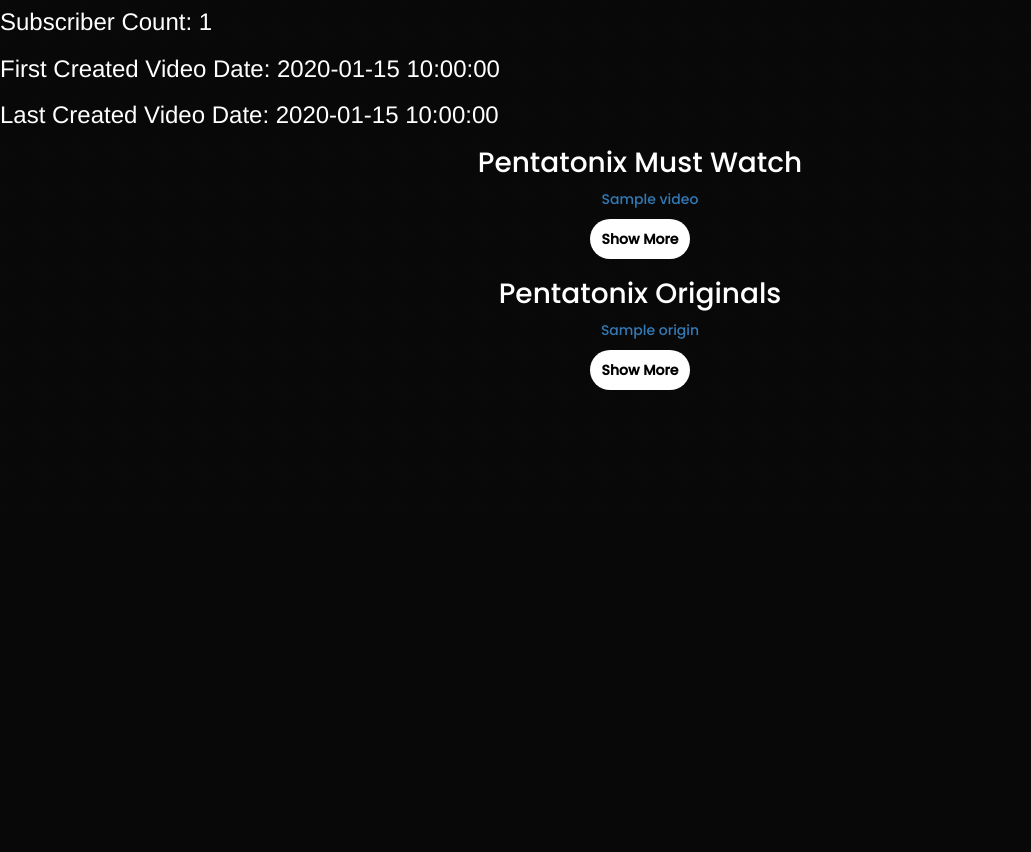
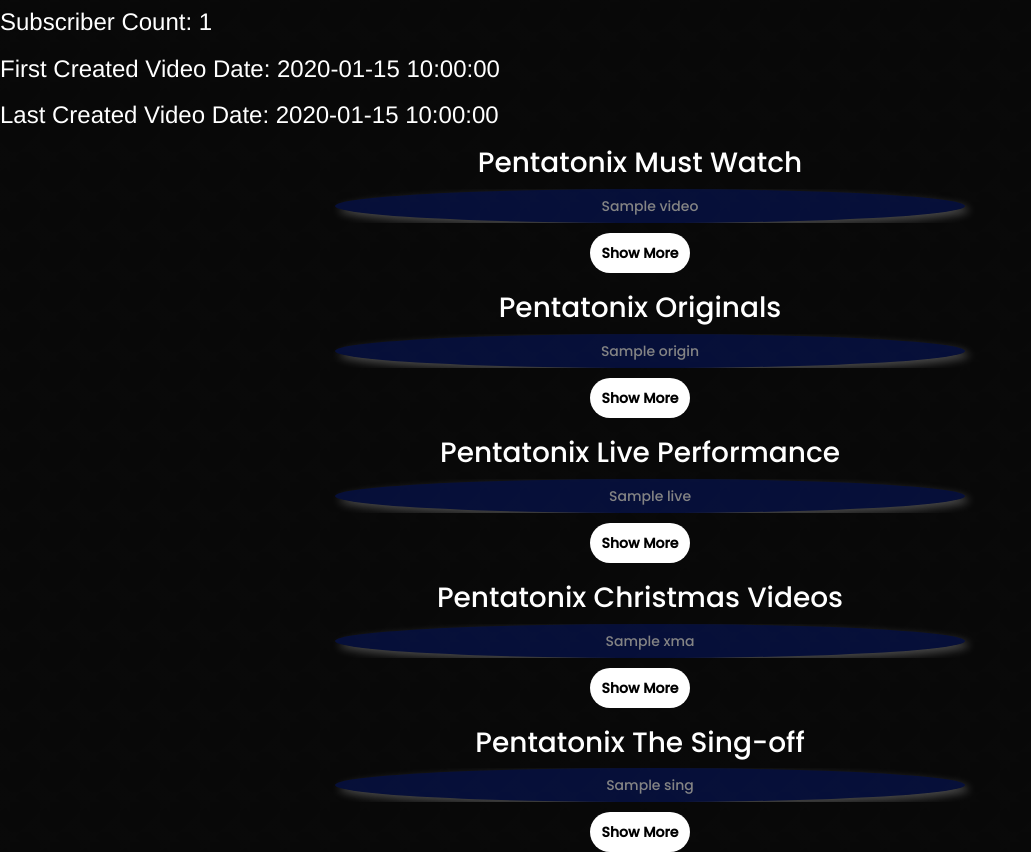
Before and after one commit to lyzx07/examples2, a Flask app: template idea/templates/pentatonix.html in a window 1280 px wide. Shown: the part 288-1140 px from the top of the page, without its empty margins (0-1031 px from the left). Before the commit the page ends 678 px from the top, so only its background shows below. Run offline with Flask 3, Linux system fonts and the light colour scheme; the template is opened without the code that fills it: most values are stand-ins (such as "Sample title", 1, 10 or a date in 2020); some libraries are stand-ins or nearby versions.

Commit message:
list styling

```diff
--- a/idea/app.py
+++ b/idea/app.py
@@ -231,6 +231,7 @@
     originals = "PLWxNS1ipfyc9isDBuA8RBIzU2R2mn8R7t"
     christmas = "PLWxNS1ipfyc_vJJt4CujWhG88dzFzBdIf"
     sing_off = "PLWxNS1ipfyc9My5y_XSANuS2ynybceM8A"
+    live = "PLWxNS1ipfyc-JOjPUYomaKigWus1GCXUB"
 
     request_q = youtube.channels().list(
             part="statistics,snippet,contentDetails",
@@ -301,6 +302,54 @@
             "videoId": item['snippet']['resourceId']['videoId']
         })
 
+    playlist_items_request = youtube.playlistItems().list(
+        part="snippet",
+        playlistId=christmas,
+        maxResults=50
+    )
+    playlist_items_response = playlist_items_request.execute()
+
+    # process the videos in the response and create a list of video titles and IDs
+    xmas = []
+
+    for item in playlist_items_response['items']:
+        xmas.append({
+            "title": item['snippet']['title'],
+            "videoId": item['snippet']['resourceId']['videoId']
+        })
+
+    playlist_items_request = youtube.playlistItems().list(
+        part="snippet",
+        playlistId=sing_off,
+        maxResults=50
+    )
+    playlist_items_response = playlist_items_request.execute()
+
+    # process the videos in the response and create a list of video titles and IDs
+    sing = []
+
+    for item in playlist_items_response['items']:
+        sing.append({
+            "title": item['snippet']['title'],
+            "videoId": item['snippet']['resourceId']['videoId']
+        })
+
+    playlist_items_request = youtube.playlistItems().list(
+        part="snippet",
+        playlistId=live,
+        maxResults=50
+    )
+    playlist_items_response = playlist_items_request.execute()
+
+    # process the videos in the response and create a list of video titles and IDs
+    live_performance = []
+
+    for item in playlist_items_response['items']:
+        live_performance.append({
+            "title": item['snippet']['title'],
+            "videoId": item['snippet']['resourceId']['videoId']
+        })
+
     # Pass all the necessary data to the Jinja template
     return render_template("pentatonix.html",
                             video_count=video_count,
@@ -309,6 +358,9 @@
                             last_video_date=last_video_date_obj,
                             videos=videos,
                             original=original,
+                            xmas=xmas,
+                            sing=sing,
+                            live_performance=live_performance,
                             formatted_last_video_date=formatted_last_video_date,
                             formatted_date=formatted_date)
 
--- a/idea/static/styles.css
+++ b/idea/static/styles.css
@@ -379,6 +379,20 @@
   list-style: none;
 }
 
+li {
+  width: 50%;
+  margin: auto auto;
+  padding: 7px;
+  background-color: rgb(6, 23, 106);
+  border-radius: 50%;
+  box-shadow: 4px 4px 8px #888888;
+  opacity: 0.5;
+}
+
+li a {
+  color: white;
+}
+
 .song-list {
   max-height: 200px;
   overflow: hidden;
--- a/idea/templates/pentatonix.html
+++ b/idea/templates/pentatonix.html
@@ -81,6 +81,54 @@
       </ul>
       <button class="btn-show-more">Show More</button>
     </div>
+    <div class="video text-center">
+      <h2>Pentatonix Live Performance</h2>
+      <ul class="song-list">
+        {% for live in live_performance %}
+        <li>
+          <a
+            href="https://www.youtube.com/watch?v={{ live.videoId }}"
+            target="_blank"
+          >
+            {{ live.title }}
+          </a>
+        </li>
+        {% endfor %}
+      </ul>
+      <button class="btn-show-more">Show More</button>
+    </div>
+    <div class="video text-center">
+      <h2>Pentatonix Christmas Videos</h2>
+      <ul class="song-list">
+        {% for x in xmas %}
+        <li>
+          <a
+            href="https://www.youtube.com/watch?v={{ x.videoId }}"
+            target="_blank"
+          >
+            {{ x.title }}
+          </a>
+        </li>
+        {% endfor %}
+      </ul>
+      <button class="btn-show-more">Show More</button>
+    </div>
+    <div class="video text-center">
+      <h2>Pentatonix The Sing-off</h2>
+      <ul class="song-list">
+        {% for s in sing %}
+        <li>
+          <a
+            href="https://www.youtube.com/watch?v={{ s.videoId }}"
+            target="_blank"
+          >
+            {{ s.title }}
+          </a>
+        </li>
+        {% endfor %}
+      </ul>
+      <button class="btn-show-more">Show More</button>
+    </div>
 
     <script src="static/pentatonix.js" type="text/javascript"></script>
   </body>
```
Also changed, not shown: 2 other files.
